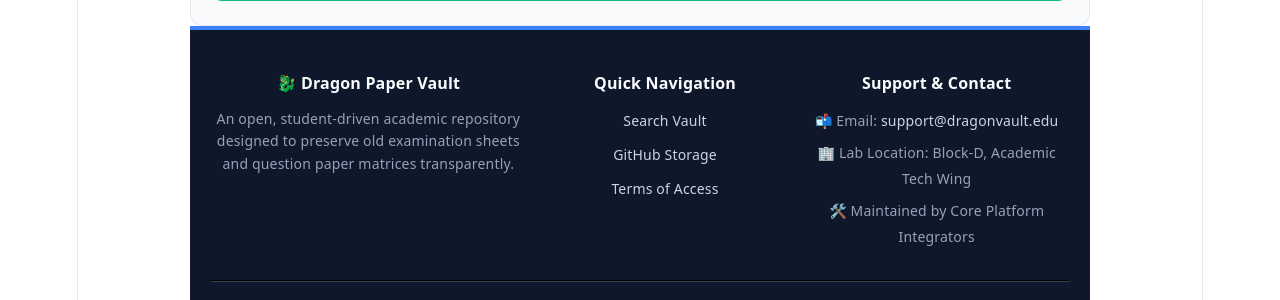
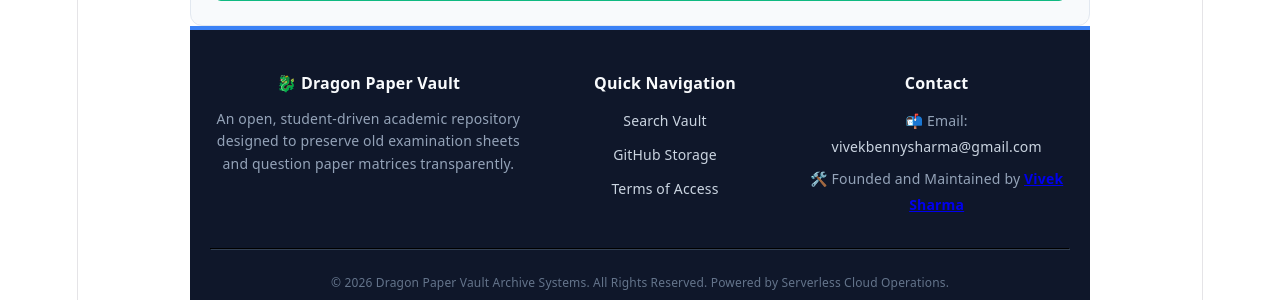
Before and after one commit to vivekbennysharma-svg/Dragon-Paper-Vault, a React (Vite) app: page / in a window 1280 px wide. Shown: the part 857-1157 px from the top of the page. Built offline with nearby package versions, Linux system fonts and the light colour scheme; no server answers.

Commit message:
Update contact information in App.jsx

```diff
--- a/src/App.jsx
+++ b/src/App.jsx
@@ -216,10 +216,9 @@
 
           {/* Right Block - Dummy Contact Support Info */}
           <div style={{ flex: '1 1 200px' }}>
-            <h4 style={{ color: '#f8fafc', margin: '0 0 12px 0', fontSize: '16px' }}>Support & Contact</h4>
-            <p style={{ margin: '0 0 6px 0' }}>📬 Email: <span style={{ color: '#cbd5e1' }}>support@dragonvault.edu</span></p>
-            <p style={{ margin: '0 0 6px 0' }}>🏢 Lab Location: Block-D, Academic Tech Wing</p>
-            <p style={{ margin: 0 }}>🛠️ Maintained by Core Platform Integrators</p>
+            <h4 style={{ color: '#f8fafc', margin: '0 0 12px 0', fontSize: '16px' }}>Contact</h4>
+            <p style={{ margin: '0 0 6px 0' }}>📬 Email: <span style={{ color: '#cbd5e1' }}>vivekbennysharma@gmail.com</span></p>
+            <p style={{ margin: 0 }}>🛠️ Founded and Maintained by <b><a href="https://www.facebook.com/vivek.benny.sharma">Vivek Sharma</a></b></p>
           </div>
 
         </div>
```
